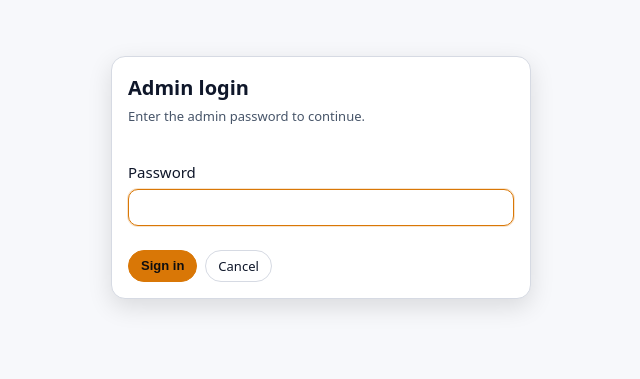
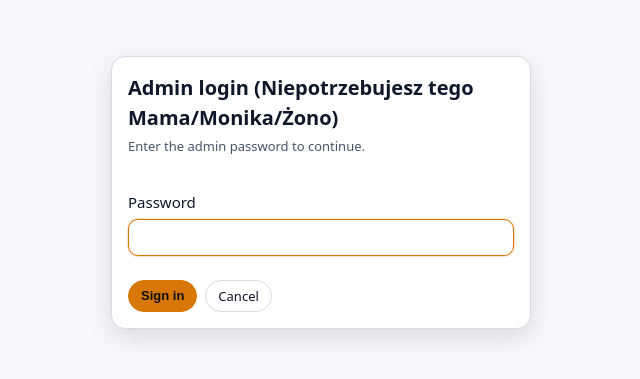
Before and after one commit to Dzwonel/Spizarnia, a FastAPI app: page /admin in a window 1280 px wide. Shown: the part 133-512 px from the top of the page, without its empty margins (319-959 px from the left). Run offline with FastAPI, Linux system fonts and the light colour scheme; data comes from the database, SQL or seed files in the repository; parts of the project's set-up code (start-up, migrations or seed data) failed here and were passed over; some libraries are stand-ins or nearby versions.

Commit message:
Update admin_login.html

```diff
--- a/app/templates/admin_login.html
+++ b/app/templates/admin_login.html
@@ -5,7 +5,7 @@
 <section class="card admin-card" style="max-width:420px; margin: 40px auto;">
   <header class="page-header">
     <div class="page-header-text">
-      <h1 class="page-title">Admin login</h1>
+      <h1 class="page-title">Admin login (Niepotrzebujesz tego Mama/Monika/Żono)</h1>
       <p class="page-subtitle">Enter the admin password to continue.</p>
     </div>
   </header>
```
